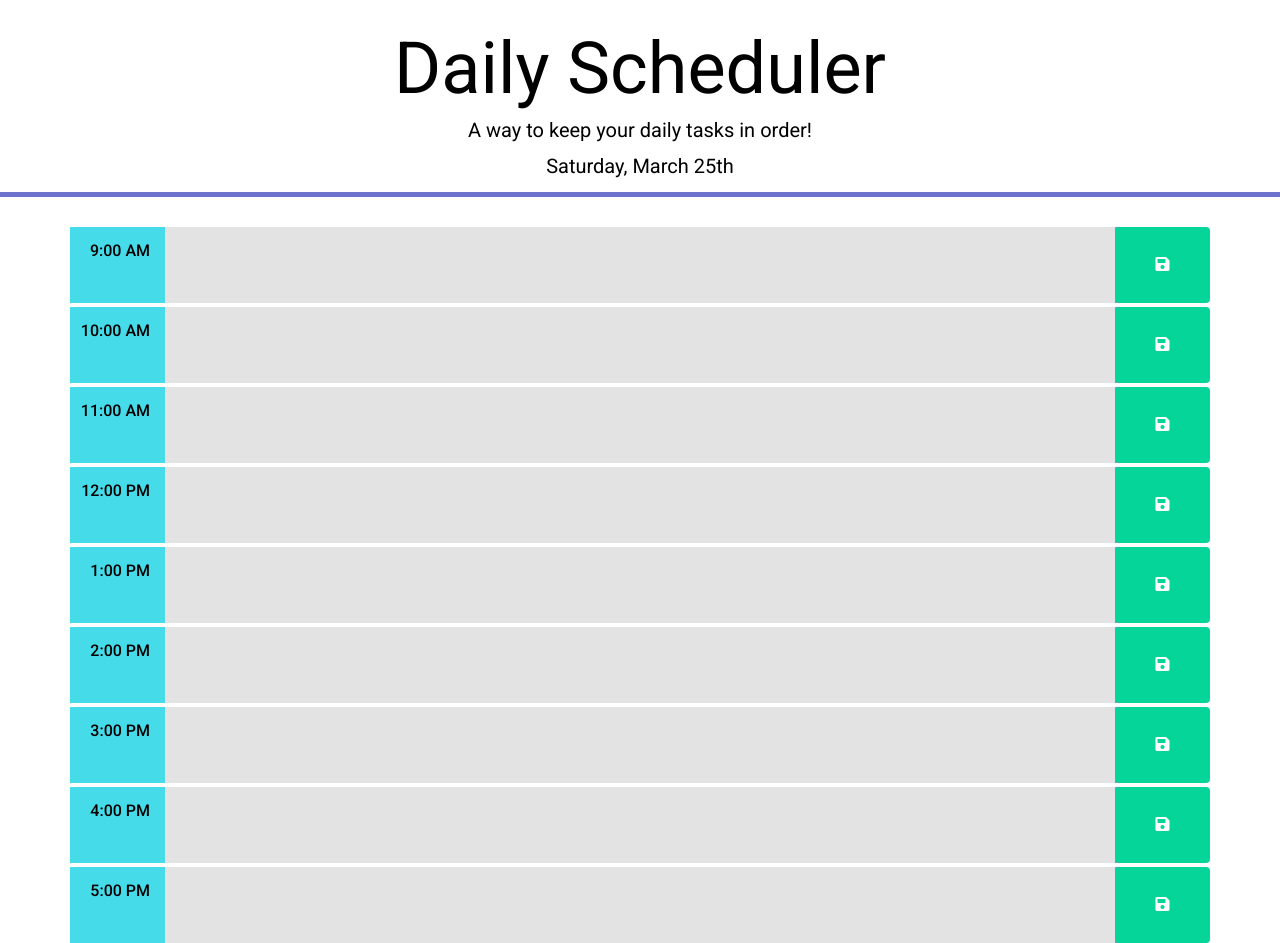
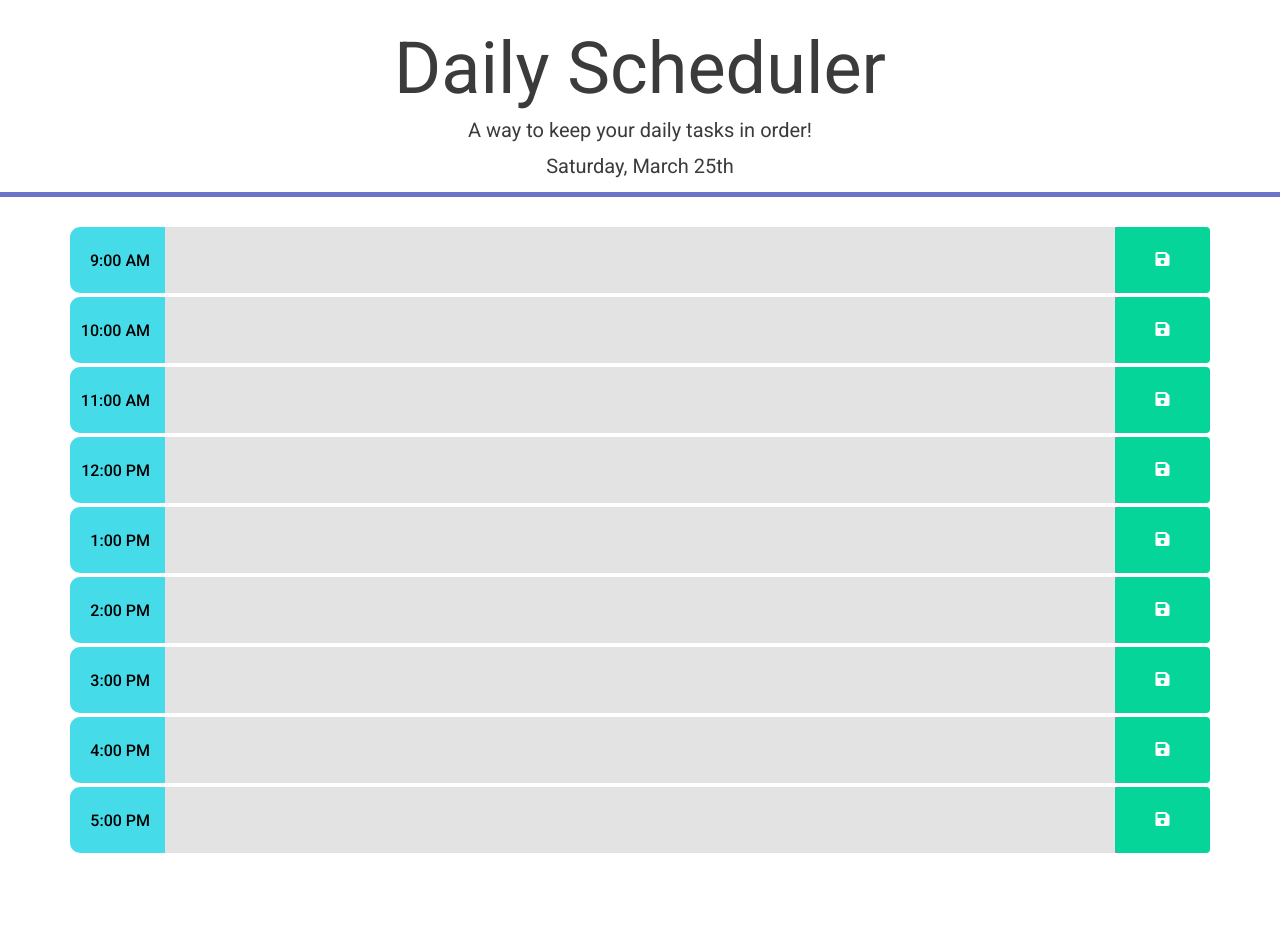
Before and after one commit to ccvuong/Work-Day-Scheduler, a plain HTML site: page index.html in a window 1280 px wide. After the commit the page ends 853 px from the top, so only its background shows below. Drawn offline with nearby package versions, Linux system fonts and the light colour scheme.

Commit message:
updated css

```diff
--- a/assets/style.css
+++ b/assets/style.css
@@ -17,7 +17,7 @@ body {
 .title {
   text-align: center;
   background-color: transparent;
-  color: black;
+  color: #3b3b3b;
   border-radius: 0;
   border-bottom: 5px solid #6b73ca;
   margin-top: 2%;
@@ -30,7 +30,7 @@ body {
 
 .row {
   white-space: pre-line;
-  height: 80px;
+  height: 70px;
   border-top: 4px solid white;
 }
 
@@ -70,4 +70,6 @@ body {
   color: #000000;
   font-weight: 500;
   padding-left: 0;
+  border-radius: 10px 0px 0px 10px;
+  padding-top: 10px;
 }
```
